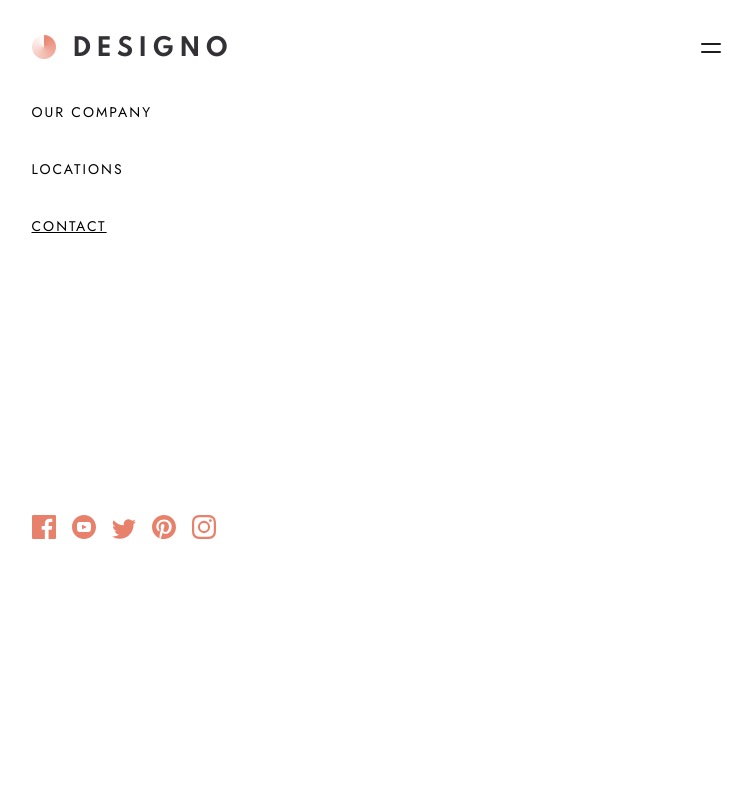
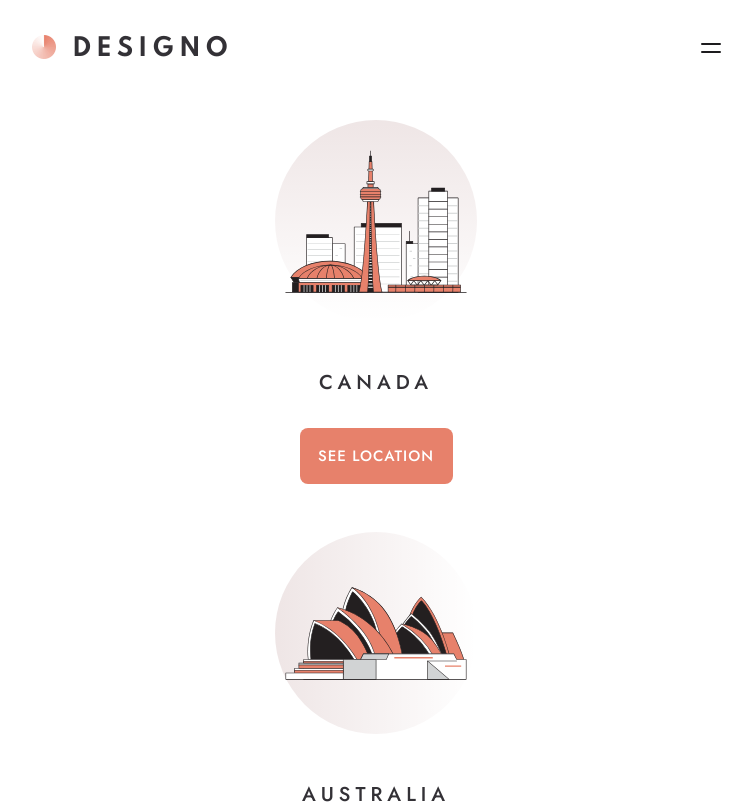
Before and after one commit to richieAiello/designo-website, a React (Vite) app: page /contact in a window 1280 px wide. Shown: the top 804 px of the page, without its empty margins (264-1016 px from the left). Built offline with nearby package versions, Linux system fonts and the light colour scheme.

Commit message:
Added main and footer to Contact.js.

```diff
--- a/src/routes/Contact.js
+++ b/src/routes/Contact.js
@@ -1,9 +1,14 @@
-import Footer from "../components/footer/Footer";
+import Hero from "../components/hero/Hero";
+import Location from "../components/main/location-section/Location";
+import Footer from "../components/footer/Footer"
 
 export default function Contact() {
   return (
     <>
-      <Footer className="footer--secondary" />
+      <main className="main">
+        <Location />
+      </main>
+      <Footer footerClass="footer--secondary" />
     </>
   );
 }
```
